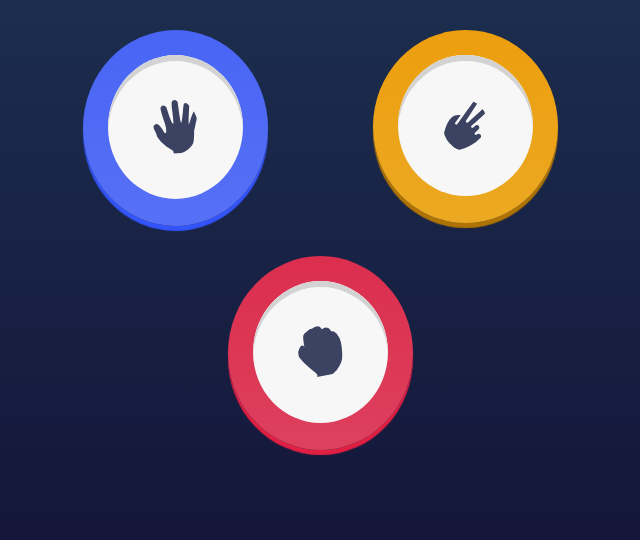
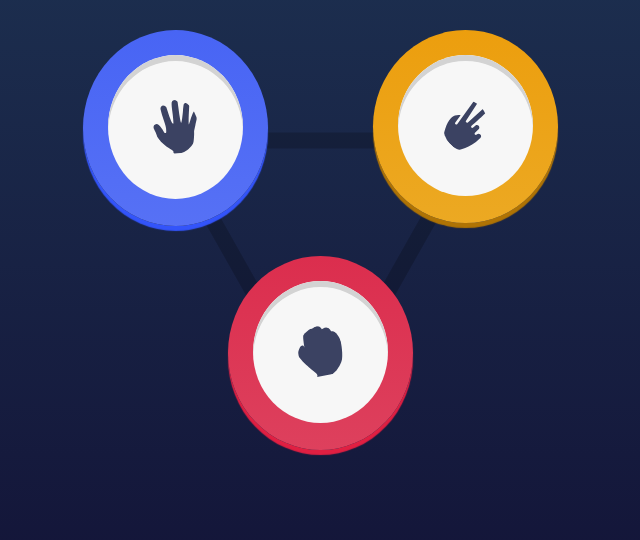
Before and after one commit to amt-daniel-adeabah/rock-paper-scissors-master, a plain HTML site: page index.html in a window 1280 px wide. Shown: the part 236-776 px from the top of the page, 320-960 px from the left. Drawn offline with Linux system fonts and the light colour scheme.

Commit message:
More fixes

```diff
--- a/assets/css/style.css
+++ b/assets/css/style.css
@@ -80,7 +80,7 @@ body {
     top: 3rem;
     height: 420px;
     width: auto;
-    background: url('./images/bg-triangle.svg');
+    background: url('/images/bg-triangle.svg');
     background-repeat: no-repeat;
     background-position: center;
     background-size: 60%;
```
